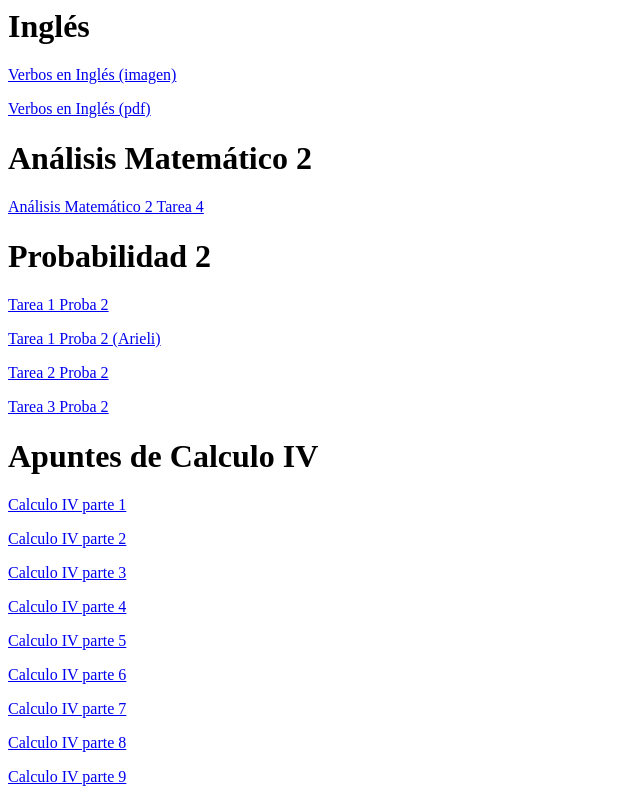
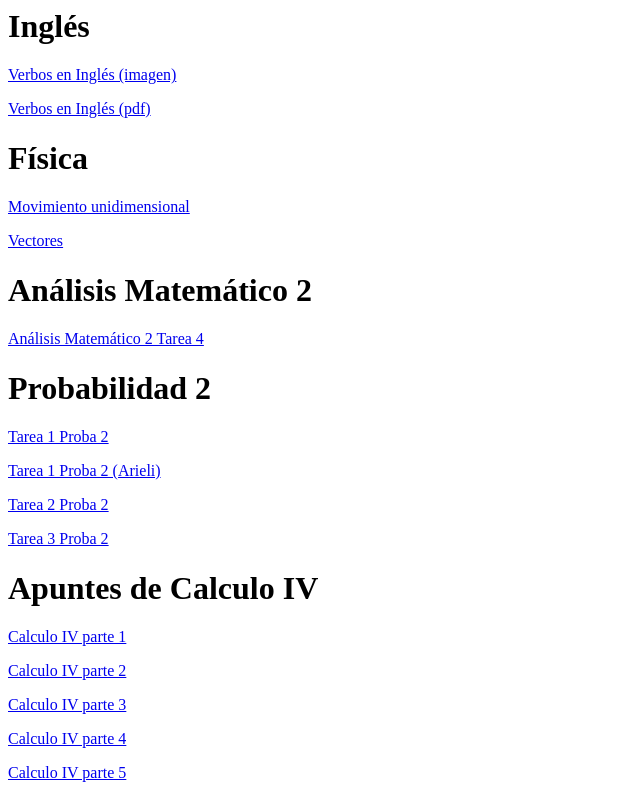
Before and after one commit to osrrush/Escuela, a plain HTML site: page index.html in a window 1280 px wide. Shown: the top 795 px of the page, without its empty margins (0-640 px from the left). Drawn offline with Linux system fonts and the light colour scheme.

Commit message:
Update index.html

```diff
--- a/index.html
+++ b/index.html
@@ -7,6 +7,11 @@
       <h1>Inglés</h1>
       <p><a href="verbs.png">Verbos en Inglés (imagen)</a></p>
       <p><a href="verbs.pdf">Verbos en Inglés (pdf)</a></p>
+    </div>
+    <div>
+      <h1>Física</h1>
+      <p><a href="MovUni.pdf">Movimiento unidimensional</a></p>
+      <p><a href="Vectores.pdf">Vectores</a></p>
     </div>
     <div>
       <h1>Análisis Matemático 2</h1>
```
